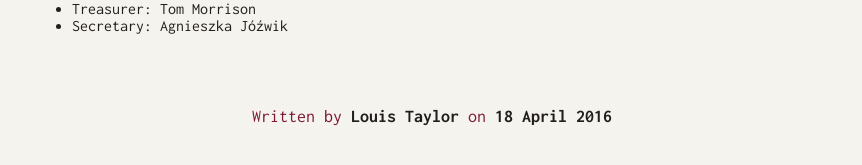
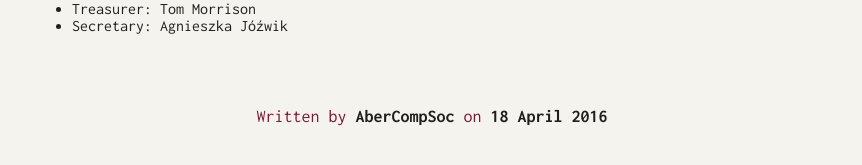
Before and after one commit to abercompsoc/abercompsoc.github.io, a Jekyll site: the page built from _posts/2016-04-18-elections.md, in a window 1280 px wide. Shown: the part 551-716 px from the top of the page, without its empty margins (208-1070 px from the left). Built offline with Jekyll 4.4.1, drawn with Linux system fonts in a browser that asks for light colours.

Commit message:
Remove my name as the global author

```diff
--- a/_config.yml
+++ b/_config.yml
@@ -7,7 +7,7 @@ baseurl: ""
 url: "http://abercompsoc.github.io"
 
 author:
-  fullname: Louis Taylor
+  fullname: AberCompSoc
   #googleplus: https://www.google.com/+
   github: abercompsoc
   twitter: abercompsoc
```
